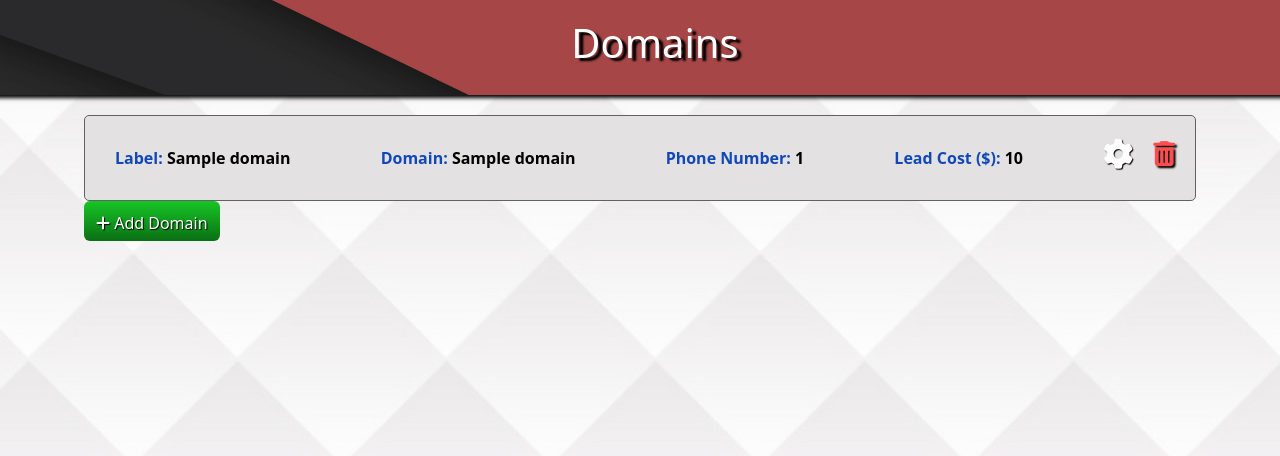
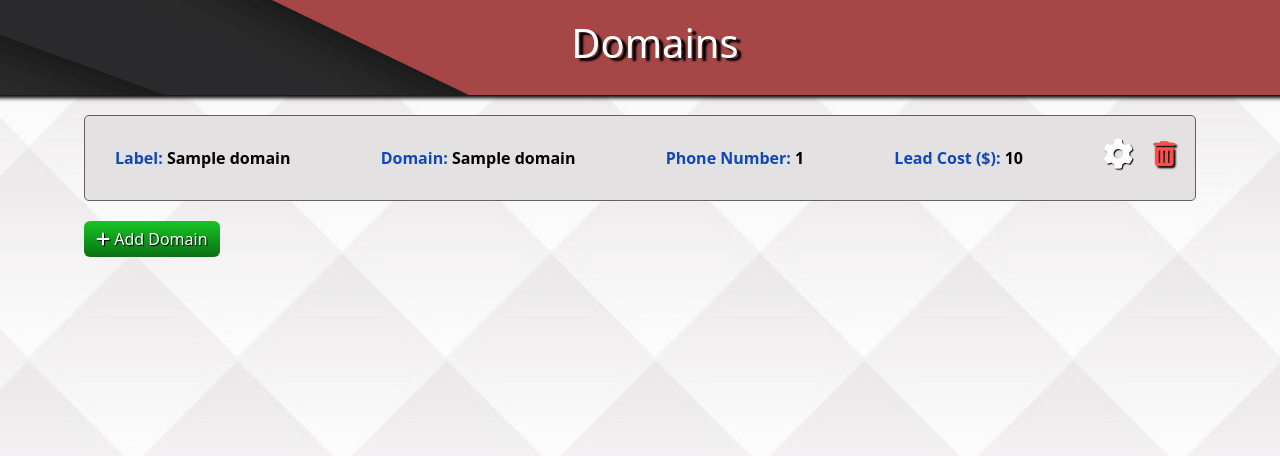
Before and after one commit to ahndawn/Exclusive-Lead-Server, a Flask app: template templates/domains.html in a window 1280 px wide. Shown: the part 46-502 px from the top of the page. Run offline with Flask 3, Linux system fonts and the light colour scheme; the template is opened without the code that fills it: most values are stand-ins (such as "Sample title", 1, 10 or a date in 2020); form fields are guessed from the names that the template uses; some libraries are stand-ins or nearby versions.

```diff
--- a/templates/domains.html
+++ b/templates/domains.html
@@ -28,11 +28,11 @@
 </div>
   </li>
   {% endfor %}
-  <button id="addDomainButton" class="btn btn-primary" style='border: none; margin-bottom: 20px !important; padding-top: 10px;'><i class="fa-solid fa-plus"></i> Add Domain</button>
+  <button id="addDomainButton" class="btn btn-primary" style='border: none; margin-bottom: 20px !important; margin-top: 20px;'><i class="fa-solid fa-plus"></i> Add Domain</button>
 </ul>
 
 
-<div id="addDomainForm" style="display: none; padding-bottom: 10px">
+<div id="addDomainForm" style="display: none; margin-bottom: 10px">
   <form action="{{ url_for('domain.insert_domain') }}" method="post">
     {{ form.hidden_tag() }} <b>Label:</b>{{ form.label }}  <b>Domain:</b> {{ form.domain }} <b>Phone:</b> {{ form.d_phone_number }} {{ form.submit }}
 </form>
```
